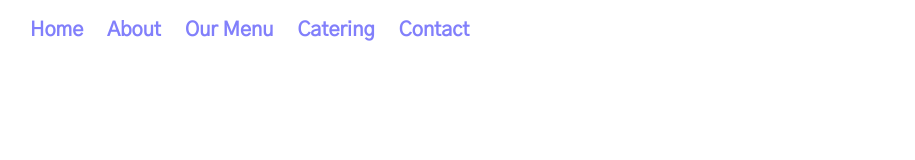
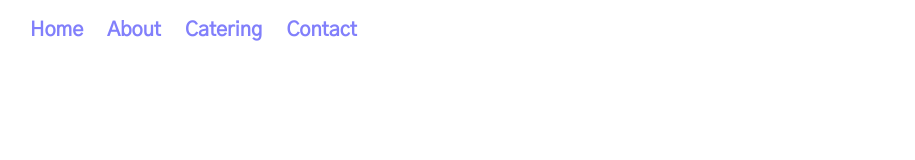
Before and after one commit to joeybiotti/pixies_food_website, a Next.js app: page / in a window 1280 px wide. Shown: the top 160 px of the page, without its empty margins (2-917 px from the left). Built offline with nearby package versions, Linux system fonts and the light colour scheme; what tailwindcss-filters would draw is missing.

Commit message:
refactor: remove 'Our Menu' item from Navbar menuItems

```diff
--- a/src/app/components/Navbar.js
+++ b/src/app/components/Navbar.js
@@ -51,7 +51,6 @@ const Navbar = ({ toggleContent }) => {
   const menuItems = [
     { label: 'Home', value: 'main' },
     { label: 'About', value: 'about' },
-    { label: 'Our Menu', value: 'menu' },
     { label: 'Catering', value: 'catering' },
     { label: 'Contact', value: 'contact' },
     // TODO Finish the calendar component and then re-add
```
